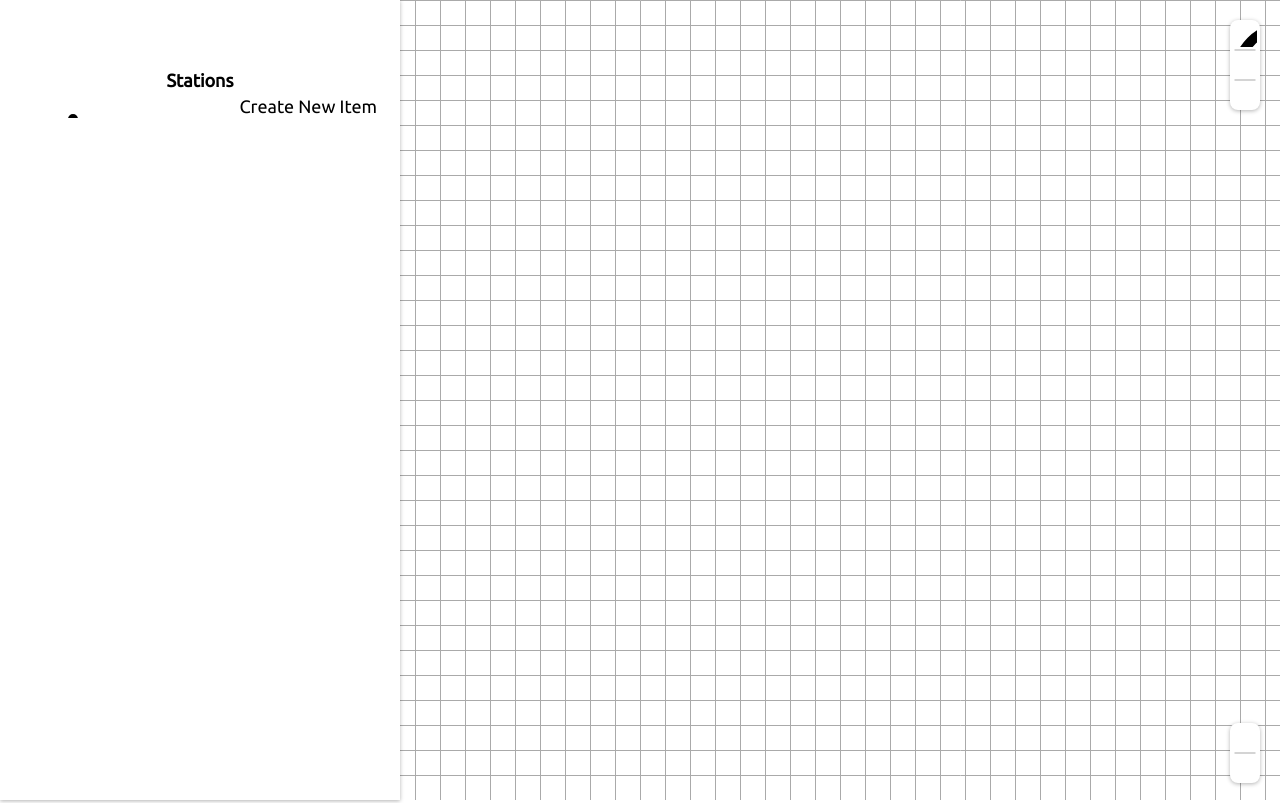
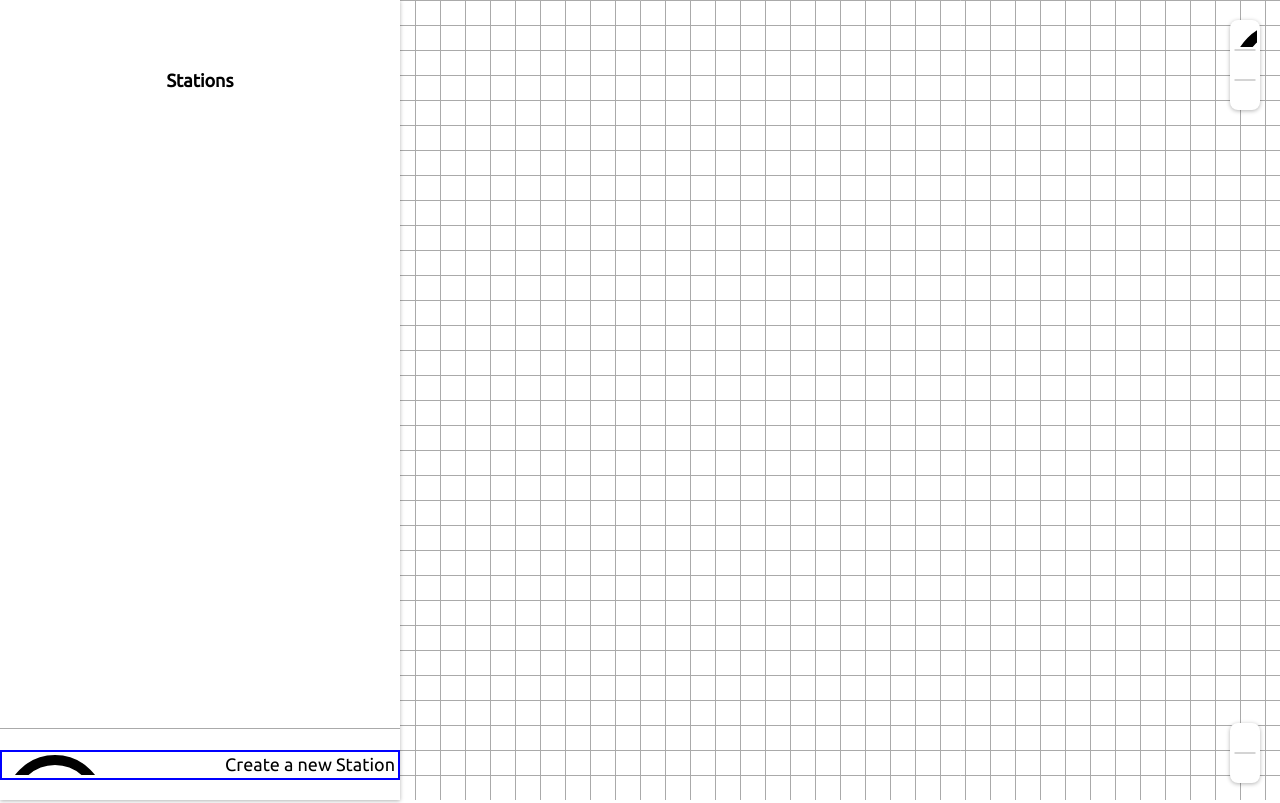
Before and after one commit to ronnoc5991/metro-map-maker, a React (Create React App) app: page / in a window 1280 px wide. Both pictures are taken after a click on the button 1245 px from the left and 35 px from the top of the page. Built offline with nearby package versions, Linux system fonts and the light colour scheme.

Commit message:
Add item name to itemList

```diff
--- a/src/components/atoms/Input/styles.module.scss
+++ b/src/components/atoms/Input/styles.module.scss
@@ -1,12 +1,7 @@
 .input {
   all: unset;
-  border-radius: var(--border-radius-small);
   text-align: center;
   width: 100%;
-  border: 1px solid black;
-
-  &:focus-visible {
-    box-shadow: var(--default-box-shadow);
-    border: 2px solid red;
-  }
+  line-height: 2;
+  border-bottom: 1px solid #aaaaaa;
 }
--- a/src/components/organisms/ControlPanel/frames/ItemList/ItemList.tsx
+++ b/src/components/organisms/ControlPanel/frames/ItemList/ItemList.tsx
@@ -13,6 +13,7 @@ type Item = { name: string; id: Station["id"] | Line["id"] };
 type Props = {
   title: string;
   items: Record<string, Item>;
+  itemName: string;
   itemIconName: IconProps["name"];
   onItemSelect: (id: Item["id"]) => void;
   onNewItemClick: () => void;
@@ -21,23 +22,15 @@ type Props = {
 const ItemList = ({
   title,
   items,
+  itemName,
   itemIconName,
   onItemSelect,
   onNewItemClick,
 }: Props) => {
   return (
     <div className={styles["item-list"]}>
-      <Heading as="h1" className="title">
-        {title}
-      </Heading>
+      <Heading as="h1">{title}</Heading>
       <ul className={styles.list}>
-        <li>
-          <Button
-            icon="plus"
-            label="Create New Item"
-            onClick={onNewItemClick}
-          />
-        </li>
         {Object.values(items).map((item) => {
           return (
             <li key={item.id}>
@@ -50,6 +43,14 @@ const ItemList = ({
           );
         })}
       </ul>
+      <footer className={styles.footer}>
+        <Button
+          className={styles["new-item-button"]}
+          icon={itemIconName}
+          label={`Create a new ${itemName}`}
+          onClick={onNewItemClick}
+        />
+      </footer>
     </div>
   );
 };
@@ -63,6 +64,7 @@ const StationsList: FunctionComponent<StationsListProps> = () => {
     <ItemList
       title="Stations"
       items={map.stations}
+      itemName="Station"
       itemIconName="station"
       onItemSelect={(id: Station["id"]) =>
         dispatch({ type: "open-station-details", props: { id } })
@@ -81,6 +83,7 @@ const LinesList: FunctionComponent<LinesListProps> = () => {
     <ItemList
       title="Lines"
       items={map.lines}
+      itemName="Line"
       itemIconName="line"
       onItemSelect={(id) =>
         dispatch({
--- a/src/components/organisms/ControlPanel/frames/ItemList/styles.module.scss
+++ b/src/components/organisms/ControlPanel/frames/ItemList/styles.module.scss
@@ -1,13 +1,12 @@
 .item-list {
+  --footer-height: 72px;
+
+  position: relative;
   display: flex;
   flex-direction: column;
   align-items: center;
   height: 100%;
-
-  .title {
-    // TODO: css var here
-    margin-bottom: 20px;
-  }
+  row-gap: 20px;
 
   .list {
     margin: unset;
@@ -17,4 +16,20 @@
     overflow-y: scroll;
     width: 100%;
   }
+
+  .footer {
+    position: fixed;
+    right: 0;
+    bottom: 0;
+    left: 0;
+    height: var(--footer-height);
+    border-top: 1px solid #aaaaaa;
+    display: flex;
+    justify-content: center;
+    align-items: center;
+  }
+
+  .new-item-button {
+    border: 2px solid blue;
+  }
 }
```
